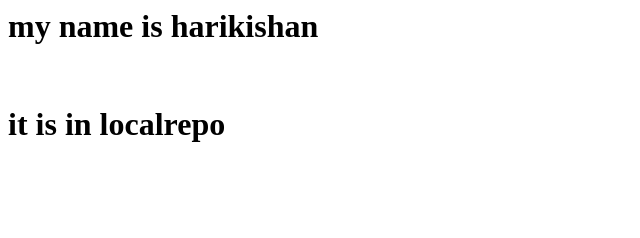
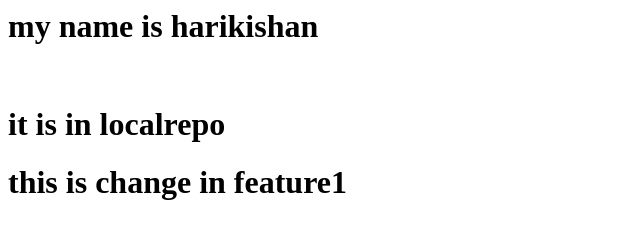
Before and after one commit to harikishan-45/GITDEMO1, a plain HTML site: page index.html in a window 1280 px wide. Shown: the whole page, without its empty margins (0-640 px from the left). Drawn offline with Linux system fonts and the light colour scheme.

Commit message:
change in feature1

```diff
--- a/index.html
+++ b/index.html
@@ -3,5 +3,7 @@
     <br>
     <h1>it is in localrepo
 
+        <h1>this is change in feature1</h1>
+
     </h1>
 </p>
```
